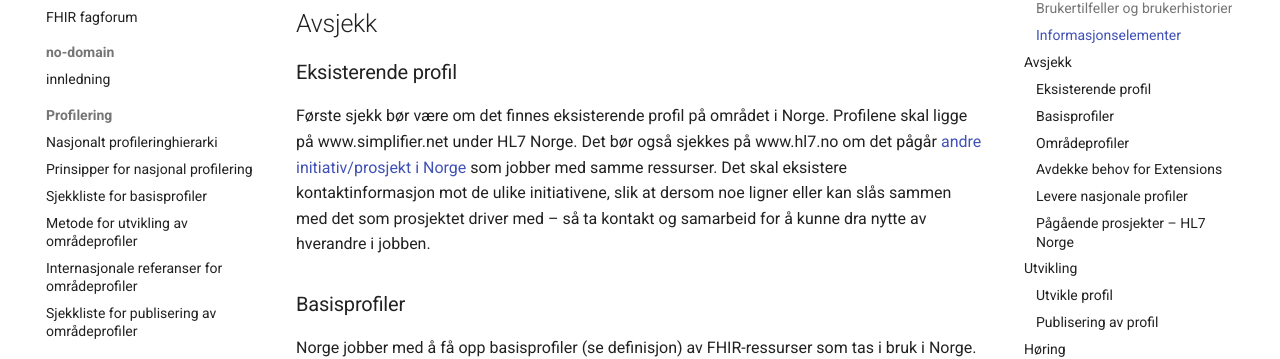
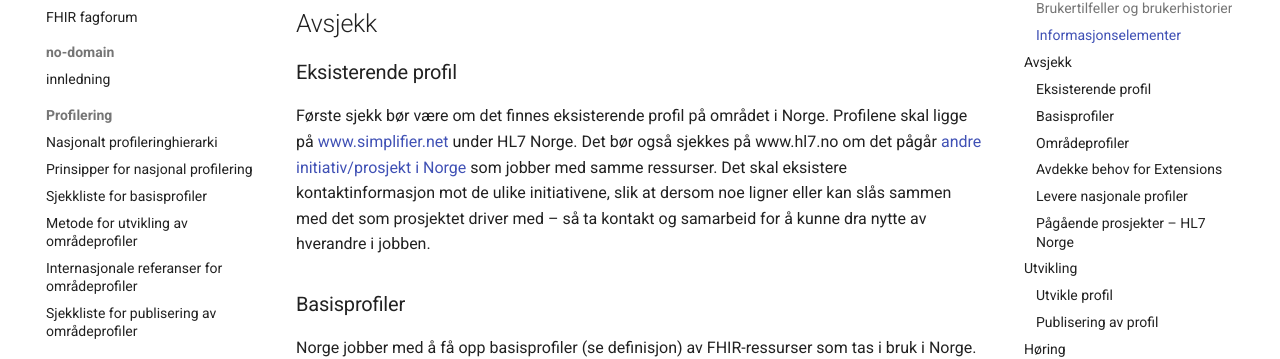
Before and after one commit to HL7Norway/best-practice, an MkDocs documentation site: the page built from docs/HL7-Norge-FHIR-prosess.md, in a window 1280 px wide and 900 px high, scrolled down 1568 px. Shown: the part 154-513 px from the top of the window. Built offline with MkDocs 1.6.1 and Material for MkDocs 9.7.7, drawn with Linux system fonts in a browser that asks for light colours; comment, search, counter and statistics services are not loaded; part of the change alters nothing that is shown.

```diff
--- a/docs/HL7-Norge-FHIR-prosess.md
+++ b/docs/HL7-Norge-FHIR-prosess.md
@@ -26,13 +26,13 @@ Brukertilfeller eller brukerhistorier er små tiltenkte historier som beskriver
 
 ### Informasjonselementer
 
-Brukerhistoriene gir et godt overblikk over hvilke informasjonselementer som må på plass i spørring og svar. Integrasjonsarkitektene bør sette opp en liste over hvilke essensielle informasjonselementer som må med. Listen bør ta høyde for hele arbeidsprosessen, da integrasjonen mulig bør ta med elementer som skal benyttes senere i samme prosess.Et godt tips for arbeidet rundt informasjonselementer er å benytte de internasjonale ressursene og sette de opp i et Excel-ark. Avsjekk hvilke informasjonselementer som er helt essensielle for prosjektet, samt hvilke som kan utelates.Alle ressusene finnes på [www.hl7.org/fhir](www.hl7.org/fhir)
+Brukerhistoriene gir et godt overblikk over hvilke informasjonselementer som må på plass i spørring og svar. Integrasjonsarkitektene bør sette opp en liste over hvilke essensielle informasjonselementer som må med. Listen bør ta høyde for hele arbeidsprosessen, da integrasjonen mulig bør ta med elementer som skal benyttes senere i samme prosess.Et godt tips for arbeidet rundt informasjonselementer er å benytte de internasjonale ressursene og sette de opp i et Excel-ark. Avsjekk hvilke informasjonselementer som er helt essensielle for prosjektet, samt hvilke som kan utelates.Alle ressusene finnes på [www.hl7.org/fhir](https://www.hl7.org/fhir/)
 
 ## Avsjekk
 
 ### Eksisterende profil
 
-Første sjekk bør være om det finnes eksisterende profil på området i Norge. Profilene skal ligge på www.simplifier.net under HL7 Norge. Det bør også sjekkes på www.hl7.no om det pågår [andre initiativ/prosjekt i Norge](https://hl7norway.github.io/best-practice/docs/activities-norway.html) som jobber med samme ressurser. Det skal eksistere kontaktinformasjon mot de ulike initiativene, slik at dersom noe ligner eller kan slås sammen med det som prosjektet driver med – så ta kontakt og samarbeid for å kunne dra nytte av hverandre i jobben.
+Første sjekk bør være om det finnes eksisterende profil på området i Norge. Profilene skal ligge på [www.simplifier.net](https://simplifier.net/) under HL7 Norge. Det bør også sjekkes på www.hl7.no om det pågår [andre initiativ/prosjekt i Norge](https://hl7norway.github.io/best-practice/docs/activities-norway.html) som jobber med samme ressurser. Det skal eksistere kontaktinformasjon mot de ulike initiativene, slik at dersom noe ligner eller kan slås sammen med det som prosjektet driver med – så ta kontakt og samarbeid for å kunne dra nytte av hverandre i jobben.
 
 ### Basisprofiler
 
```
